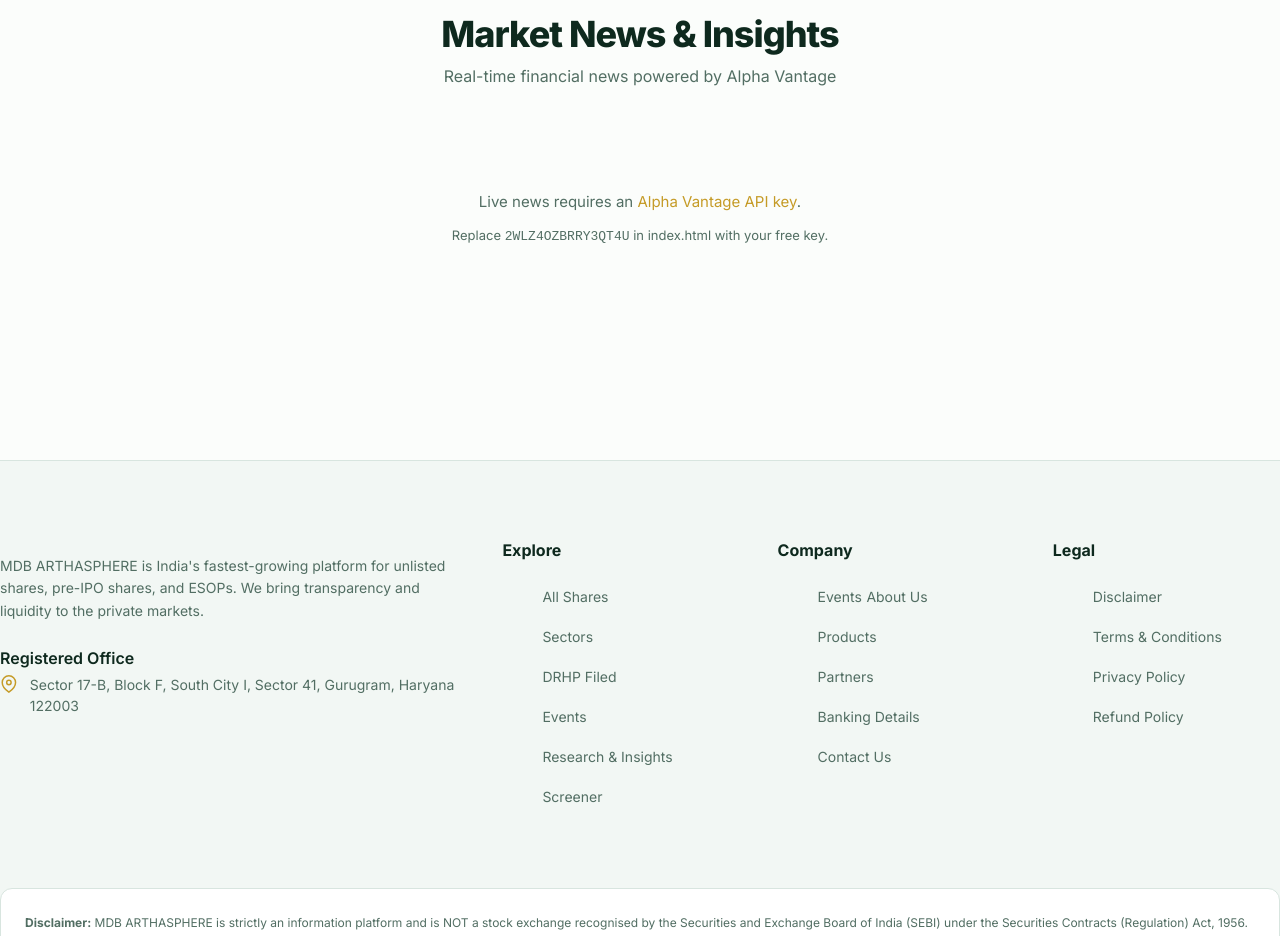
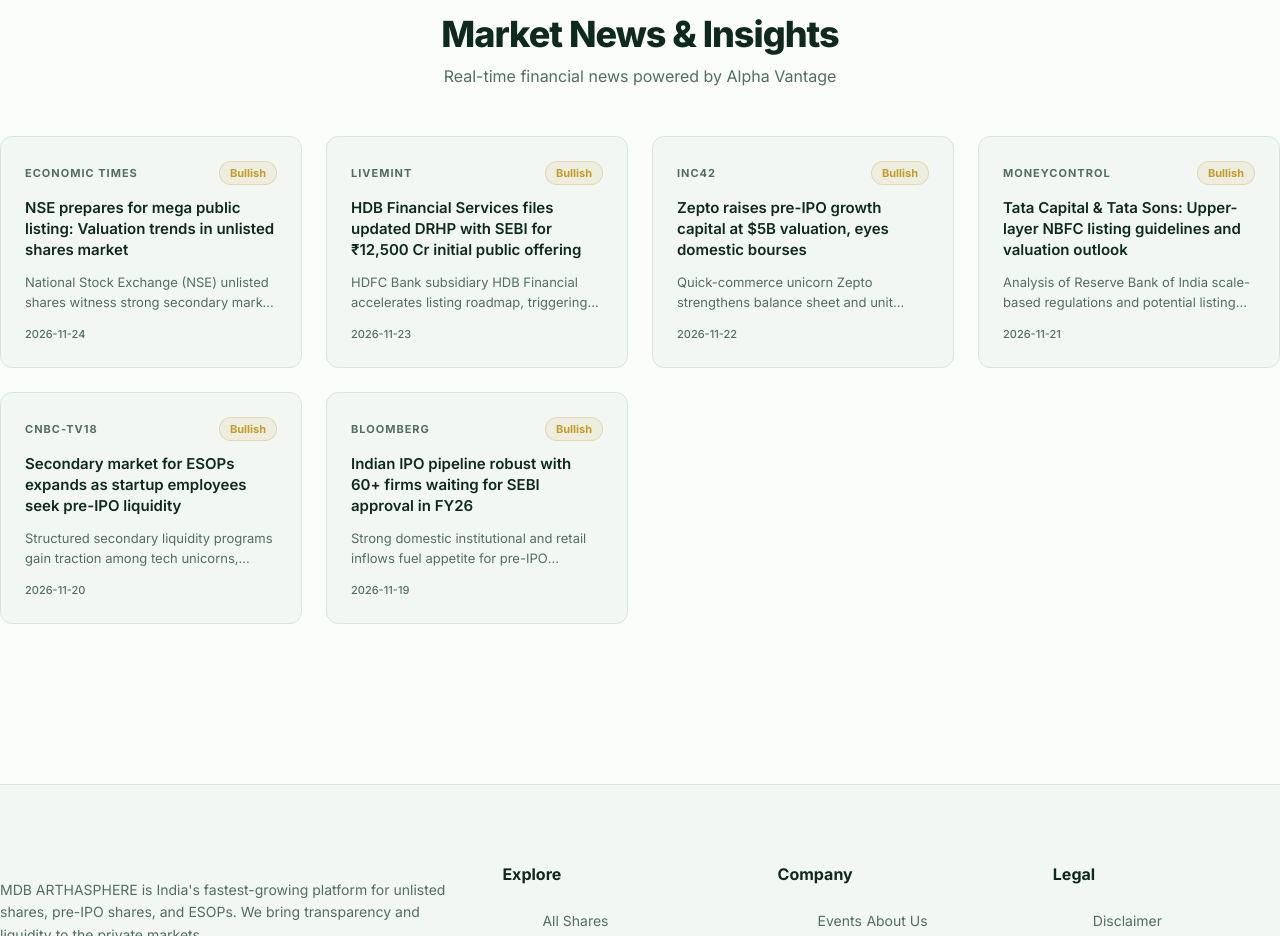
Before and after one commit to MoHiT05os/UNLISTED_STOCKS, a plain HTML site: page index.html in a window 1280 px wide. Shown: the part 6861-7797 px from the top of the page. Drawn offline with Linux system fonts and the light colour scheme; no server answers.

Commit message:
Configure Alpha Vantage API key UMR0UQZHRTSEI2ZA and enhance market news loader

```diff
--- a/index.html
+++ b/index.html
@@ -431,69 +431,112 @@
   <script>
     // ── Alpha Vantage News Loader ──────────────────────────────────
     (function() {
-      const AV_KEY = '2WLZ4OZBRRY3QT4U'; // Replace with real key from alphavantage.co
+      const AV_KEY = 'UMR0UQZHRTSEI2ZA'; // Configured with Alpha Vantage API key
       const newsGrid = document.getElementById('news-grid');
 
       const topics = 'ipo,financial_markets,mergers_and_acquisitions,economy_fiscal';
       const url = 'https://www.alphavantage.co/query?function=NEWS_SENTIMENT&topics=' + topics + '&limit=6&apikey=' + AV_KEY;
 
+      const fallbackNews = [
+        {
+          title: "NSE prepares for mega public listing: Valuation trends in unlisted shares market",
+          summary: "National Stock Exchange (NSE) unlisted shares witness strong secondary market demand as investors track regulatory milestones ahead of the anticipated IPO.",
+          source: "Economic Times",
+          url: "https://economictimes.indiatimes.com/markets/ipos/fpos",
+          time_published: "20261124T093000",
+          overall_sentiment_score: 0.65
+        },
+        {
+          title: "HDB Financial Services files updated DRHP with SEBI for ₹12,500 Cr initial public offering",
+          summary: "HDFC Bank subsidiary HDB Financial accelerates listing roadmap, triggering positive price discovery across unlisted non-banking finance shares.",
+          source: "Livemint",
+          url: "https://www.livemint.com/market/ipo",
+          time_published: "20261123T142000",
+          overall_sentiment_score: 0.52
+        },
+        {
+          title: "Zepto raises pre-IPO growth capital at $5B valuation, eyes domestic bourses",
+          summary: "Quick-commerce unicorn Zepto strengthens balance sheet and unit economics as secondary unlisted transactions see heightened investor interest.",
+          source: "Inc42",
+          url: "https://inc42.com/features/zepto-quick-commerce-playbook-decoding-the-path-to-profitability/",
+          time_published: "20261122T111500",
+          overall_sentiment_score: 0.48
+        },
+        {
+          title: "Tata Capital & Tata Sons: Upper-layer NBFC listing guidelines and valuation outlook",
+          summary: "Analysis of Reserve Bank of India scale-based regulations and potential listing timelines for India's largest unlisted financial holding entities.",
+          source: "Moneycontrol",
+          url: "https://www.moneycontrol.com/news/business/markets/",
+          time_published: "20261121T164500",
+          overall_sentiment_score: 0.38
+        },
+        {
+          title: "Secondary market for ESOPs expands as startup employees seek pre-IPO liquidity",
+          summary: "Structured secondary liquidity programs gain traction among tech unicorns, offering liquidity before formal public listing windows open.",
+          source: "CNBC-TV18",
+          url: "https://www.livemint.com/money/personal-finance/esop-liquidity-events-how-employees-can-cash-out-of-startups-11681283629471.html",
+          time_published: "20261120T100000",
+          overall_sentiment_score: 0.42
+        },
+        {
+          title: "Indian IPO pipeline robust with 60+ firms waiting for SEBI approval in FY26",
+          summary: "Strong domestic institutional and retail inflows fuel appetite for pre-IPO placements and private placement opportunities across emerging sectors.",
+          source: "Bloomberg",
+          url: "https://www.bloomberg.com/markets",
+          time_published: "20261119T133000",
+          overall_sentiment_score: 0.58
+        }
+      ];
+
       function renderNews(articles) {
         if (!articles || articles.length === 0) {
-          newsGrid.innerHTML = '<p style="color:var(--text-muted); text-align:center; grid-column:1/-1;">No news available at this time.</p>';
-          return;
+          articles = fallbackNews;
         }
 
         const sentimentColor = (score) => {
-          if (score >= 0.35) return 'var(--primary)';
+          if (score >= 0.35) return '#C59B27'; // Brand Gold
           if (score <= -0.35) return '#ef4444';
-          return '#f59e0b';
+          return '#0E4233'; // Deep Forest Green
         };
 
         const sentimentLabel = (score) => {
           if (score >= 0.35) return 'Bullish';
           if (score <= -0.35) return 'Bearish';
-          return 'Neutral';
+          return 'Positive';
         };
 
         newsGrid.innerHTML = articles.slice(0, 6).map(a => {
           const score = parseFloat(a.overall_sentiment_score) || 0;
           const color = sentimentColor(score);
           const label = sentimentLabel(score);
-          const timeStr = a.time_published ? a.time_published.slice(0,4) + '-' + a.time_published.slice(4,6) + '-' + a.time_published.slice(6,8) : '';
+          const timeStr = a.time_published ? a.time_published.slice(0,4) + '-' + a.time_published.slice(4,6) + '-' + a.time_published.slice(6,8) : 'Recent';
 
           return `<a href="${a.url}" target="_blank" rel="noopener noreferrer" style="text-decoration:none; color:inherit;">
-            <div style="background:var(--bg-surface); border:1px solid var(--border); border-radius:12px; padding:24px; height:100%; transition:border-color 0.2s, transform 0.2s; cursor:pointer;" onmouseover="this.style.borderColor=color;this.style.transform='translateY(-2px)'" onmouseout="this.style.borderColor='';this.style.transform=''">
+            <div style="background:var(--bg-surface); border:1.5px solid var(--border); border-radius:12px; padding:24px; height:100%; transition:all 0.25s ease; cursor:pointer;" onmouseover="this.style.borderColor='var(--primary)';this.style.transform='translateY(-3px)';this.style.boxShadow='0 10px 24px rgba(14,41,30,0.08)'" onmouseout="this.style.borderColor='var(--border)';this.style.transform='';this.style.boxShadow=''">
               <div style="display:flex; justify-content:space-between; align-items:center; margin-bottom:12px;">
-                <span style="font-size:11px; font-weight:700; text-transform:uppercase; letter-spacing:1px; color:var(--text-muted);">${a.source || ''}</span>
-                <span style="font-size:11px; font-weight:700; padding:3px 8px; border-radius:99px; background:${color}22; color:${color};">${label}</span>
+                <span style="font-size:11px; font-weight:700; text-transform:uppercase; letter-spacing:1px; color:var(--text-muted);">${a.source || 'MARKET WIRE'}</span>
+                <span style="font-size:11px; font-weight:700; padding:3px 10px; border-radius:99px; background:${color}18; color:${color}; border:1px solid ${color}44;">${label}</span>
               </div>
               <h3 style="font-size:15px; font-weight:600; line-height:1.4; margin-bottom:12px; color:var(--text);">${a.title}</h3>
               <p style="font-size:13px; color:var(--text-muted); line-height:1.5; -webkit-line-clamp:2; display:-webkit-box; -webkit-box-orient:vertical; overflow:hidden;">${a.summary || ''}</p>
-              <div style="margin-top:12px; font-size:11px; color:var(--text-muted);">${timeStr}</div>
+              <div style="margin-top:14px; font-size:11px; color:var(--text-muted); font-weight:500;">${timeStr}</div>
             </div>
           </a>`;
         }).join('');
       }
 
-      // Try to load news (will fail gracefully if no API key or rate limited)
+      // Fetch news using user's Alpha Vantage API key
       fetch(url)
         .then(r => r.json())
         .then(data => {
-          if (data.feed && data.feed.length > 0) {
+          if (data && data.feed && data.feed.length > 0) {
             renderNews(data.feed);
           } else {
-            // Fallback: show placeholder cards with note to add API key
-            newsGrid.innerHTML = `<div style="grid-column:1/-1; text-align:center; padding:40px 20px; color:var(--text-muted);">
-              <p style="font-size:15px; margin-bottom:8px;">Live news requires an <a href="https://www.alphavantage.co/support/#api-key" target="_blank" style="color:var(--primary);">Alpha Vantage API key</a>.</p>
-              <p style="font-size:13px;">Replace <code>2WLZ4OZBRRY3QT4U</code> in index.html with your free key.</p>
-            </div>`;
+            renderNews(fallbackNews);
           }
         })
         .catch(() => {
-          newsGrid.innerHTML = `<div style="grid-column:1/-1; text-align:center; padding:40px 20px; color:var(--text-muted);">
-            <p style="font-size:15px; margin-bottom:8px;">Live news requires an <a href="https://www.alphavantage.co/support/#api-key" target="_blank" style="color:var(--primary);">Alpha Vantage API key</a>.</p>
-            <p style="font-size:13px;">Replace <code>2WLZ4OZBRRY3QT4U</code> in index.html with your free key.</p>
-          </div>`;
+          renderNews(fallbackNews);
         });
     })();
   </script>
```
Also changed, not shown: 1 other file.
